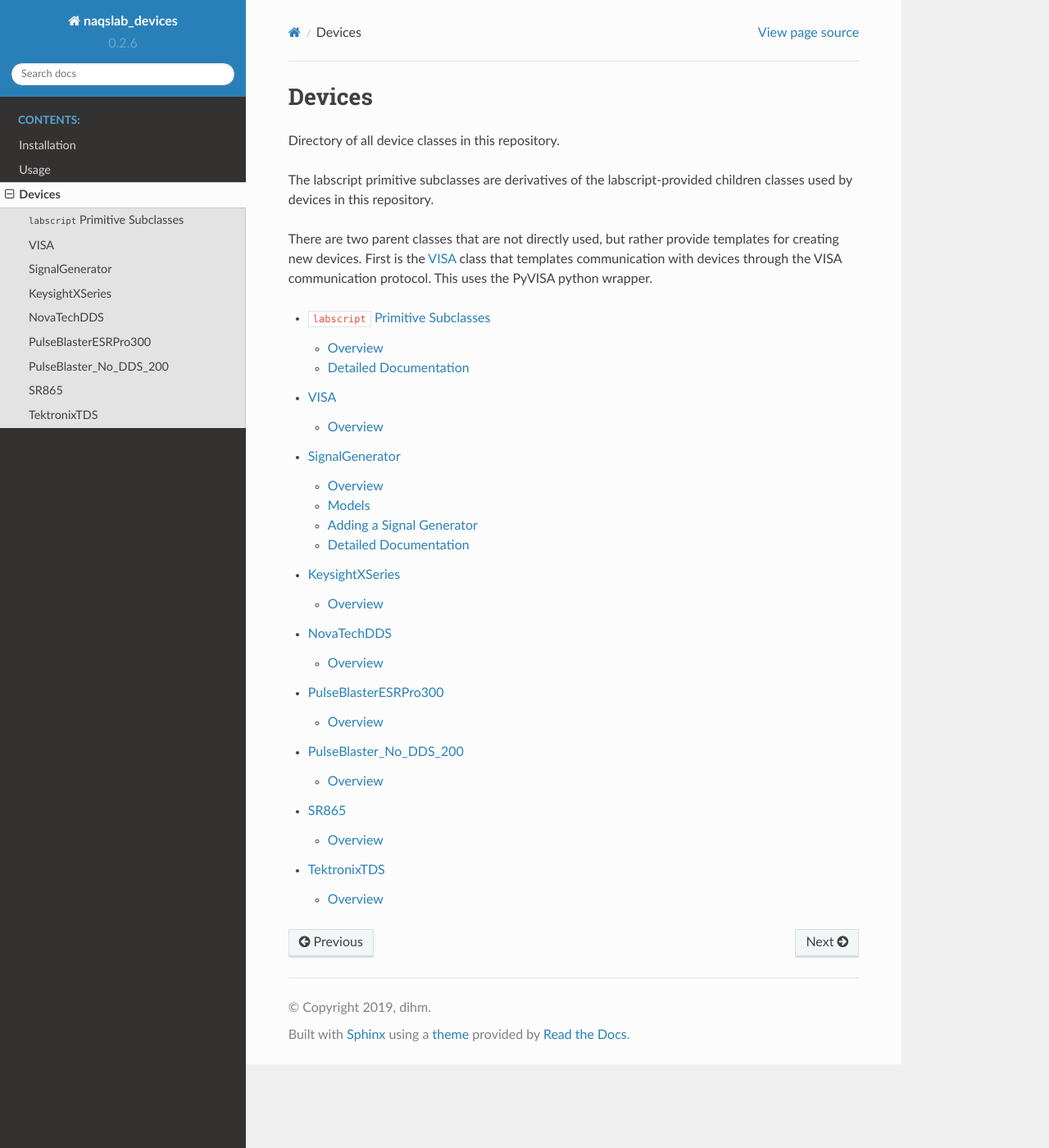
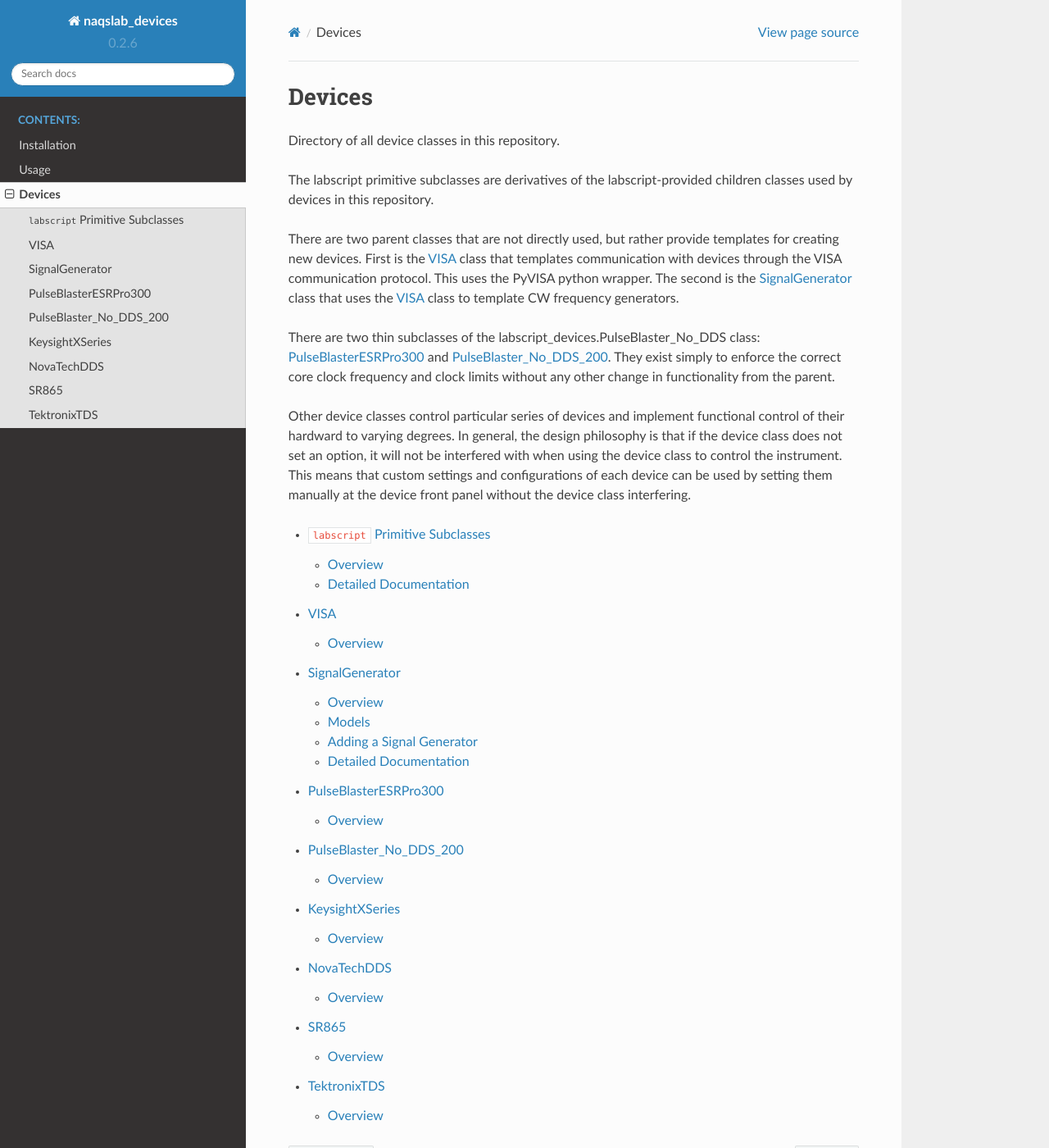
Before and after one commit to naqslab/naqslab_devices, a Sphinx documentation site: the page built from doc/devices.rst, in a window 1280 px wide and 1400 px high. Shown: the whole window at 82% size. Built offline with Sphinx 7.4.7 and the Read the Docs theme 2.0.0, drawn with Linux system fonts in a browser that asks for light colours; the version number is read from the project's files by our own code.

Commit message:
Updating overall devices docstring to include more high level descriptions.

```diff
--- a/doc/devices.rst
+++ b/doc/devices.rst
@@ -5,7 +5,11 @@ Directory of all device classes in this repository.
 
 The labscript primitive subclasses are derivatives of the labscript-provided children classes used by devices in this repository.
 
-There are two parent classes that are not directly used, but rather provide templates for creating new devices. First is the :doc:`VISA` class that templates communication with devices through the VISA communication protocol. This uses the :std:doc:`PyVISA python wrapper <pyvisa:index>`.
+There are two parent classes that are not directly used, but rather provide templates for creating new devices. First is the :doc:`VISA` class that templates communication with devices through the VISA communication protocol. This uses the :std:doc:`PyVISA python wrapper <pyvisa:index>`. The second is the :doc:`SignalGenerator` class that uses the :doc:`VISA` class to template CW frequency generators.
+
+There are two thin subclasses of the labscript_devices.PulseBlaster_No_DDS class: :doc:`PulseBlasterESRPro300` and :doc:`PulseBlaster_No_DDS_200`. They exist simply to enforce the correct core clock frequency and clock limits without any other change in functionality from the parent.
+
+Other device classes control particular series of devices and implement functional control of their hardward to varying degrees. In general, the design philosophy is that if the device class does not set an option, it will not be interfered with when using the device class to control the instrument. This means that custom settings and configurations of each device can be used by setting them manually at the device front panel without the device class interfering.
 
 .. toctree::
 	:maxdepth: 3
@@ -15,9 +19,10 @@ There are two parent classes that are not directly used, but rather provide temp
 	VISA
 	SignalGenerator
 
+	PulseBlasterESRPro300
+	PulseBlaster_No_DDS_200
+
 	KeysightXSeries
 	NovaTechDDS
-	PulseBlasterESRPro300
-	PulseBlaster_No_DDS_200
 	SR865
 	TektronixTDS
```
